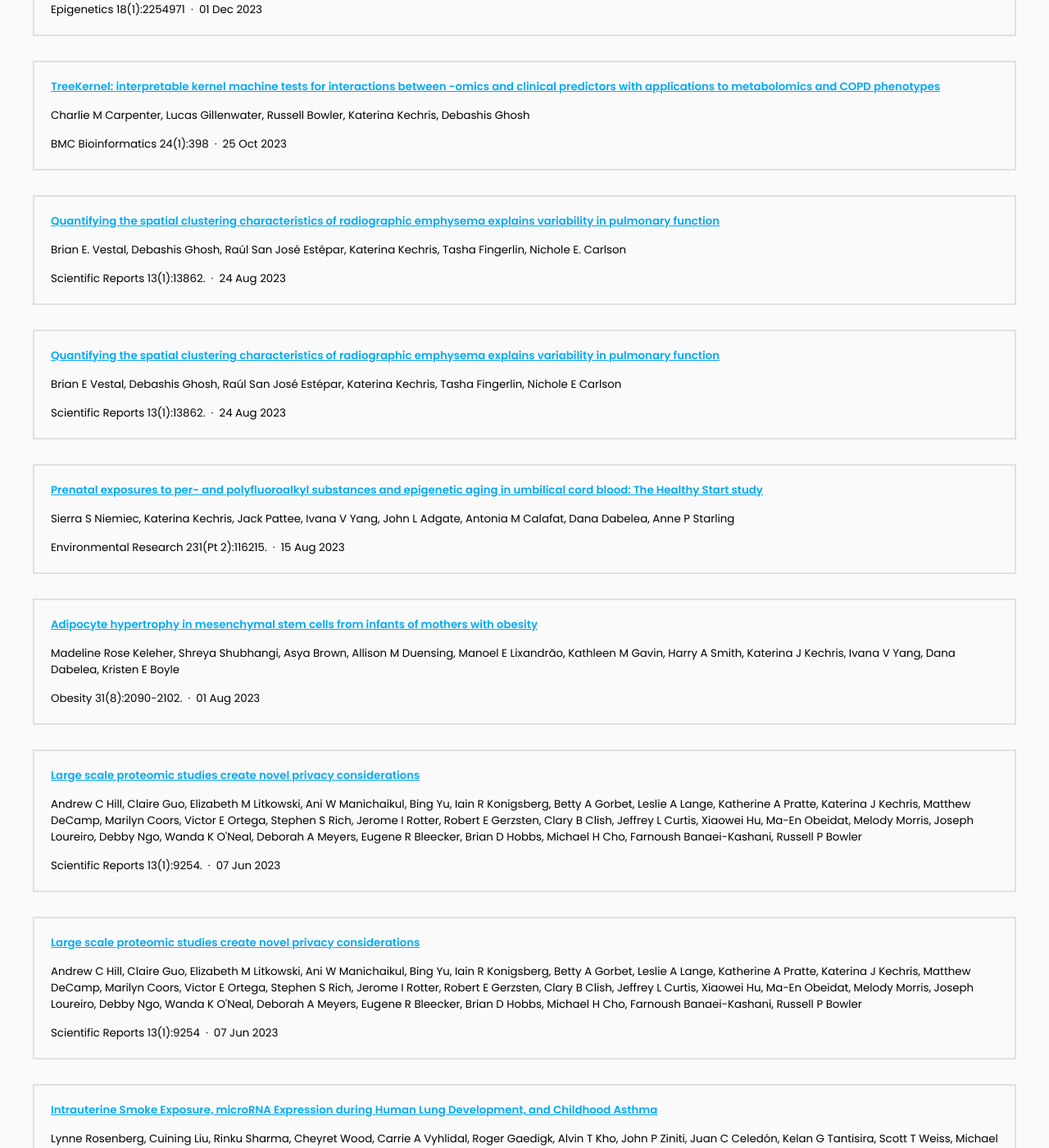
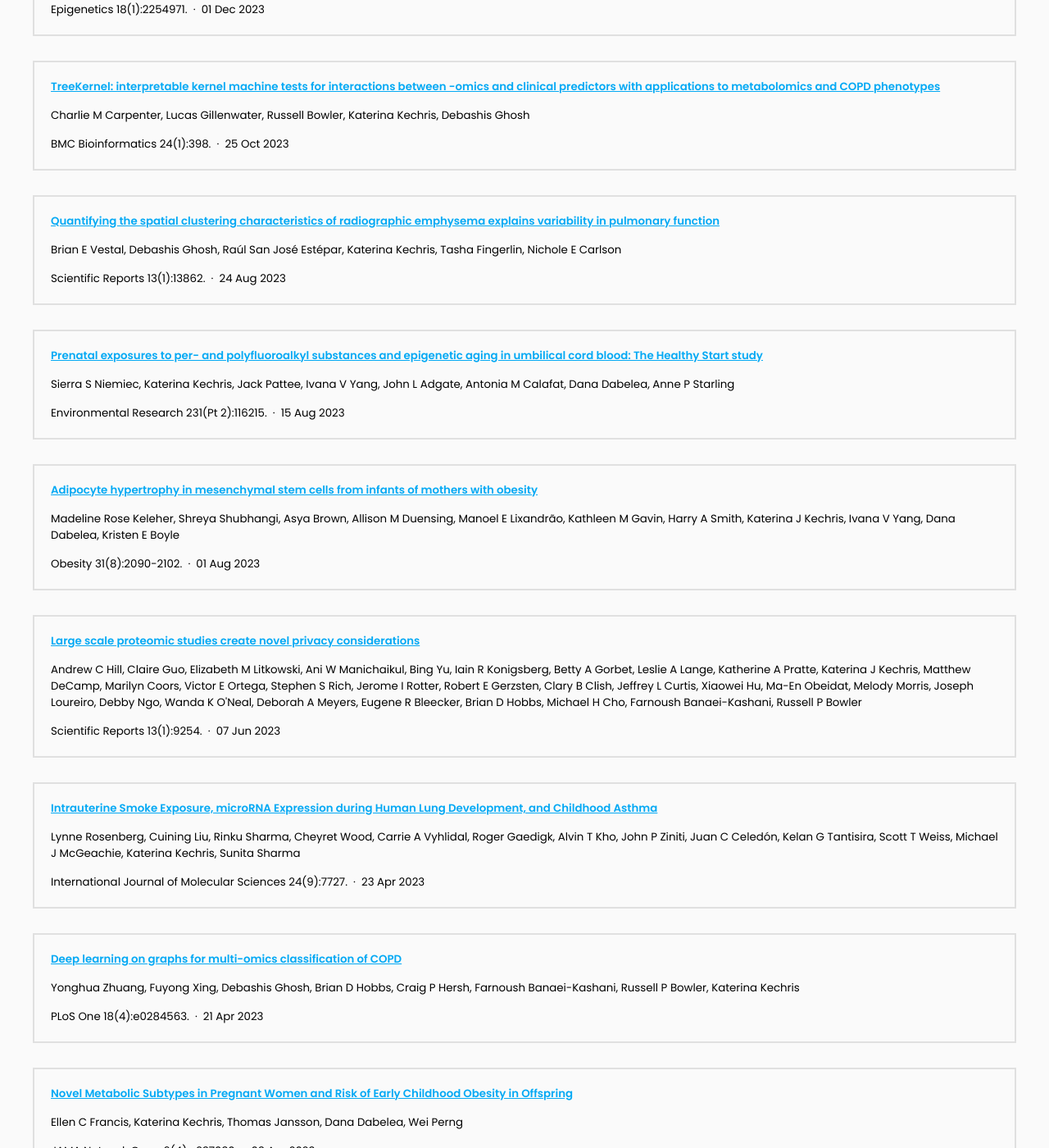
Before and after one commit to KechrisLab/kechrislab.github.io, a Jekyll site: the page built from Publications/index.md, in a window 1280 px wide and 1400 px high, scrolled down 896 px. Shown: the whole window at 82% size. Built offline with Jekyll 4.4.1, drawn with Linux system fonts in a browser that asks for light colours; some of the changed text lies outside the part shown.

Commit message:
Generate citations

```diff
--- a/_data/citations.yaml
+++ b/_data/citations.yaml
@@ -17,47 +17,10 @@
   - M Daniele Fallin
   - Heather E Volk
   - Christine Ladd-Acosta
-  publisher: Epigenetics 18(1):2254971
+  publisher: Epigenetics 18(1):2254971.
   date: '2023-12-01'
   link: https://www.ncbi.nlm.nih.gov/pmc/articles/PMC10496525/
-  _cache: 5c6ba01562c1121e3b51bfc96cb693da8e40f91a0ab2deefcad897eef685c6d8
-- id: pmc:PMC10247808
-  title: Large scale proteomic studies create novel privacy considerations
-  authors:
-  - Andrew C Hill
-  - Claire Guo
-  - Elizabeth M Litkowski
-  - Ani W Manichaikul
-  - Bing Yu
-  - Iain R Konigsberg
-  - Betty A Gorbet
-  - Leslie A Lange
-  - Katherine A Pratte
-  - Katerina J Kechris
-  - Matthew DeCamp
-  - Marilyn Coors
-  - Victor E Ortega
-  - Stephen S Rich
-  - Jerome I Rotter
-  - Robert E Gerzsten
-  - Clary B Clish
-  - Jeffrey L Curtis
-  - Xiaowei Hu
-  - Ma-En Obeidat
-  - Melody Morris
-  - Joseph Loureiro
-  - Debby Ngo
-  - Wanda K O'Neal
-  - Deborah A Meyers
-  - Eugene R Bleecker
-  - Brian D Hobbs
-  - Michael H Cho
-  - Farnoush Banaei-Kashani
-  - Russell P Bowler
-  publisher: Scientific Reports 13(1):9254
-  date: '2023-06-07'
-  link: https://www.ncbi.nlm.nih.gov/pmc/articles/PMC10247808/
-  _cache: d32174d02fa18a05c4ffd4693668ad9749a0822b188f400e2c638e6714ebd19f
+  _cache: ac0fa05a751789376f586be037258f03b4aef42625a9b58c997c1265892a70a8
 - id: pmc:PMC10449810
   title: Quantifying the spatial clustering characteristics of radiographic emphysema
     explains variability in pulmonary function
@@ -81,10 +44,10 @@
   - Russell Bowler
   - Katerina Kechris
   - Debashis Ghosh
-  publisher: BMC Bioinformatics 24(1):398
+  publisher: BMC Bioinformatics 24(1):398.
   date: '2023-10-25'
   link: https://www.ncbi.nlm.nih.gov/pmc/articles/PMC10601228/
-  _cache: 5242d88b10d9879587eddd976ffb437ce981c8ca05341bfb27059cbb83fc4c61
+  _cache: 7e9a71a9a5babeddbe887ac2063a0c6833379180ab0d4396034189bb69d706d8
 - id: pmc:PMC9821764
   title: 'RCFGL: Rapid Condition adaptive Fused Graphical Lasso and application to
     modeling brain region co-expression networks'
@@ -94,10 +57,10 @@
   - Elle Butler Basner
   - Laura M Saba
   - Katerina Kechris
-  publisher: PLoS Computational Biology 19(1):e1010758
+  publisher: PLoS Computational Biology 19(1):e1010758.
   date: '2023-01-06'
   link: https://www.ncbi.nlm.nih.gov/pmc/articles/PMC9821764/
-  _cache: d192874e902e48ee516700fe638b4bf9008fa146ce81d0913b08e5767bcd3105
+  _cache: 6d23c734dd9c484f93bed4e97c985280f69d9ff2fb7b4f5362840ab45a25c27b
 - id: pmc:PMC10121008
   title: Deep learning on graphs for multi-omics classification of COPD
   authors:
@@ -109,11 +72,11 @@
   - Farnoush Banaei-Kashani
   - Russell P Bowler
   - Katerina Kechris
-  publisher: PLoS One 18(4):e0284563
+  publisher: PLoS One 18(4):e0284563.
   date: '2023-04-21'
   link: https://www.ncbi.nlm.nih.gov/pmc/articles/PMC10121008/
-  _cache: 78951bcac1a37364d6b9acf83303671ffebe6242dbf14335830834b210fbe521
-- id: doi:10.1371/journal.pcbi.1008986
+  _cache: 5759495d63f160e64e6fcf86c10594c3011409013cc3ceaad07e485592a97b67
+- id: doi:10.1371/journal.pcbi.1008986.
   title: 'PaIRKAT: A pathway integrated regression-based kernel association test with
     applications to metabolomics and COPD phenotypes'
   authors:
@@ -125,10 +88,10 @@
   - Russell Bowler
   - Katerina Kechris
   - Debashis Ghosh
-  publisher: PLoS Computational Biology.17(10):e1008986
+  publisher: PLoS Computational Biology 17(10):e1008986
   date: '2021-10-22'
   link: https://www.ncbi.nlm.nih.gov/pmc/articles/PMC8565741/
-  _cache: b4aaab3e4d7c1db76e02c7379711398194402c18d52a80e20db9f67520ebc064
+  _cache: a6f17199c4a4fc233170cea94e9aecee7d97aa3782ef51c918b6d83198d843d9
 - id: pmc:PMC9831052
   title: 'NetSHy: network summarization via a hybrid approach leveraging topological
     properties'
@@ -141,10 +104,10 @@
   - Russell P Bowler
   - Farnoush Banaei-Kashani
   - Katerina J Kechris
-  publisher: Bioinformatics 39(1):btac818
+  publisher: Bioinformatics 39(1):btac818.
   date: '2023-01-01'
   link: https://www.ncbi.nlm.nih.gov/pmc/articles/PMC9831052/
-  _cache: 3d883ce0f63e60a0380dcafa854aa4535edbd1e3e72975e3b81e400f79461ca6
+  _cache: dafa455148d045a1ffb640d3e4064fd4d0230747d313084efae2630d4c700ab9
 - id: pmc:PMC10086335
   title: Genome-wide analysis of oxylipins and oxylipin profiles in a pediatric population
   authors:
@@ -163,10 +126,10 @@
   - Katerina Kechris
   - Marian Rewers
   - Jill M Norris
-  publisher: Frontiern in Nutrition 10:1040993.
+  publisher: Frontiers in Nutrition 10:1040993.
   date: '2023-03-28'
   link: https://www.ncbi.nlm.nih.gov/pmc/articles/PMC10086335/
-  _cache: 6fcc7525e7b66cfd8baa54f216fd4a6a68ede1bf5b2308ec534ca723fe091d81
+  _cache: 0c31bf721a02c8c90578be7cbd8e52c539b9f7cec7ae9cf6abf4408cfbb6d864
 - id: pmc:PMC9980626
   title: 'Sex-based differences in placental DNA methylation profiles related to gestational
     age: an NIH ECHO meta-analysis'
@@ -188,24 +151,10 @@
   - T Michael O'Shea
   - Rebecca C Fry
   - ' program collaborators for Environmental influences on Child Health Outcomes'
-  publisher: Epigenetics 18(1):2179726
+  publisher: Epigenetics 18(1):2179726.
   date: '2023-12-01'
   link: https://www.ncbi.nlm.nih.gov/pmc/articles/PMC9980626/
-  _cache: 216c2636436633129da7a9b754ee6703b333e9d8f2ce2690173e4ce5ecd5aa61
-- id: doi:10.1038/s41598-023-40950-8
-  title: Quantifying the spatial clustering characteristics of radiographic emphysema
-    explains variability in pulmonary function
-  authors:
-  - Brian E. Vestal
-  - Debashis Ghosh
-  - "Ra\xFAl San Jos\xE9 Est\xE9par"
-  - Katerina Kechris
-  - Tasha Fingerlin
-  - Nichole E. Carlson
-  publisher: Scientific Reports 13(1):13862.
-  date: '2023-08-24'
-  link: https://pubmed.ncbi.nlm.nih.gov/37620507/
-  _cache: 589460e1ef7cb073811ac88688843aa04555ee815721b1c7ac064867a5ec8ef0
+  _cache: 9342b4b3d1fc24c6feb21fb2c67119bed146eaceffc6408c82d69851b60134a2
 - id: PMC:PMC10330919
   title: 'Prenatal exposures to per- and polyfluoroalkyl substances and epigenetic
     aging in umbilical cord blood: The Healthy Start study'
```
